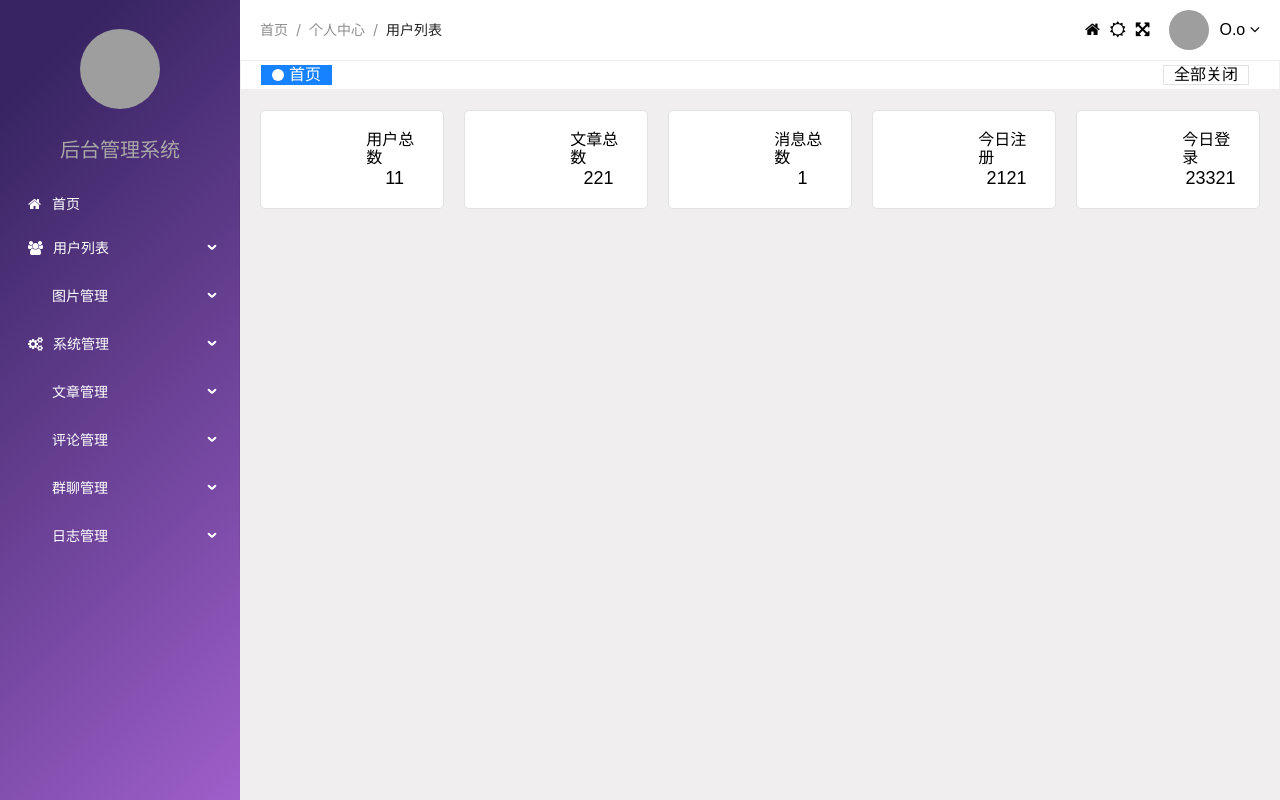
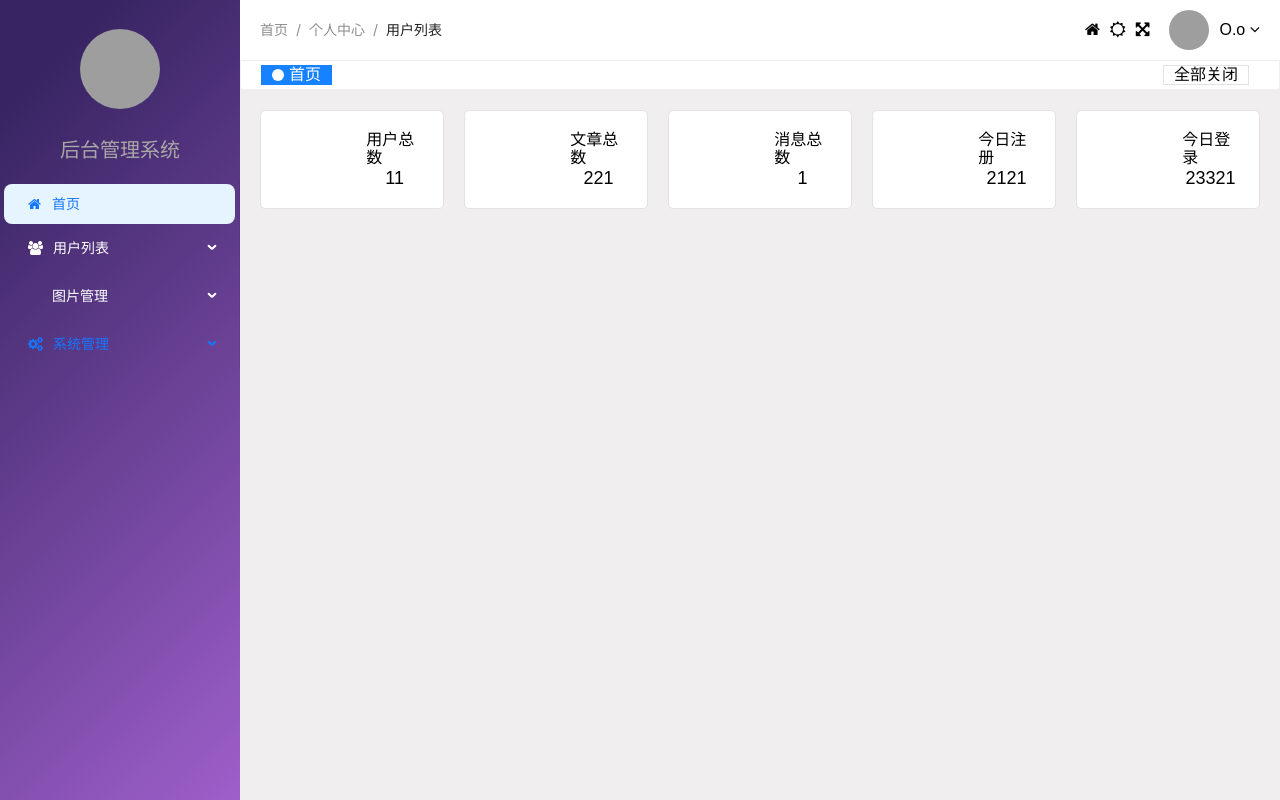
Before and after one commit to EchoHoo/gin-vue-blog, a Vue app in the folder gvb_admin/: page /admin/home in a window 1280 px wide. Built offline with nearby package versions, Linux system fonts and the light colour scheme; grey boxes are pictures that could not be loaded; a web font is replaced by a local one.

Commit message:
feat: tabs联动导航栏功能

```diff
--- a/gvb_admin/src/components/admin/gvb_aside_menu.vue
+++ b/gvb_admin/src/components/admin/gvb_aside_menu.vue
@@ -1,8 +1,10 @@
-<template>
+<!-- <template>
     <a-menu v-model:selectedKeys="selectedKeys"
             mode="inline"
             :inline-collapsed="false"
             @click="goto"
+            @openChange="onOpenChange"
+            :open-keys="data.openKeys"
     >
         <template v-for="menu in data.menuList" :key="menu.name">
             <a-menu-item :key="menu" v-if="menu.children.length === 0">
@@ -31,9 +33,9 @@
 <script setup>
 import { useStore } from '@/stores/store';
 import { reactive, ref } from 'vue';
-import {useRouter} from "vue-router";
+import {onBeforeRouteUpdate, useRoute, useRouter} from "vue-router";
 
-const selectedKeys = ref(["1"]);
+const selectedKeys = ref([]);
 const store = useStore();
 const data = reactive({
     menuList: [{
@@ -85,67 +87,67 @@ const data = reactive({
             },
 
         ]
-    },
-
-    {
-        id: 5,
-        icon: "iconfont icon-16",
-        title: "文章管理",
-        name: "",    // 路由名称
-        children: [
-            {
-                id: 13,
-                icon: "iconfont icon-wenzhang",
-                title: "文章列表",
-                name: "article_list",    // 路由名称
-            },
-        ]
-    },
-    {
-        id: 6,
-        icon: "iconfont icon-pinglunguanli",
-        title: "评论管理",
-        name: "",    // 路由名称
-        children: [
-            {
-                id: 14,
-                icon: "iconfont icon-jianyi",
-                title: "评论列表",
-                name: "comment_list",    // 路由名称
-            },
-        ]
-    },
-    {
-        id: 7,
-        icon: "iconfont icon-qunliaoguanli",
-        title: "群聊管理",
-        name: "",    // 路由名称
-        children: [
-            {
-                id: 15,
-                icon: "iconfont icon-jianyi",
-                title: "聊天记录",
-                name: "chat_list",    // 路由名称
-            },
-        ]
-    },
-    {
-        id: 8,
-        icon: "iconfont icon-bug-delay",
-        title: "日志管理",
-        name: "",    // 路由名称
-        children: [
-            {
-                id: 16,
-                icon: "iconfont icon-bug-delay",
-                title: "日志记录",
-                name: "log_list",    // 路由名称
-            },
-        ]
-    },
-    ]
+    },],
+    // {
+    //     id: 5,
+    //     icon: "iconfont icon-16",
+    //     title: "文章管理",
+    //     name: "",    // 路由名称
+    //     children: [
+    //         {
+    //             id: 13,
+    //             icon: "iconfont icon-wenzhang",
+    //             title: "文章列表",
+    //             name: "article_list",    // 路由名称
+    //         },
+    //     ]
+    // },
+    // {
+    //     id: 6,
+    //     icon: "iconfont icon-pinglunguanli",
+    //     title: "评论管理",
+    //     name: "",    // 路由名称
+    //     children: [
+    //         {
+    //             id: 14,
+    //             icon: "iconfont icon-jianyi",
+    //             title: "评论列表",
+    //             name: "comment_list",    // 路由名称
+    //         },
+    //     ]
+    // },
+    // {
+    //     id: 7,
+    //     icon: "iconfont icon-qunliaoguanli",
+    //     title: "群聊管理",
+    //     name: "",    // 路由名称
+    //     children: [
+    //         {
+    //             id: 15,
+    //             icon: "iconfont icon-jianyi",
+    //             title: "聊天记录",
+    //             name: "chat_list",    // 路由名称
+    //         },
+    //     ]
+    // },
+    // {
+    //     id: 8,
+    //     icon: "iconfont icon-bug-delay",
+    //     title: "日志管理",
+    //     name: "",    // 路由名称
+    //     children: [
+    //         {
+    //             id: 16,
+    //             icon: "iconfont icon-bug-delay",
+    //             title: "日志记录",
+    //             name: "log_list",    // 路由名称
+    //         },
+    //     ]
+    // }],
+    openKeys: []
 })
 const router = useRouter()
+const route  = useRoute()
 function goto({item,key,keyPath}){
     store.addTab({
         name:key.name,
@@ -157,6 +159,35 @@ function goto({item,key,keyPath}){
 
 }
 
+function onOpenChange(openKeys){
+    const latestOpenKey = openKeys.find(key => data.openKeys.indexOf(key) === -1);
+    data.openKeys = latestOpenKey ? [latestOpenKey] : [];
+}
+function loadRoute(name){
+    if (name === undefined){
+        name = route.name
+    }
+    for (const menu of data.menuList){
+        if(menu.name === name){
+            selectedKeys.value = [menu]
+            return
+        }
+        for (const sub_menu of menu.children){
+            if(sub_menu.name === name){
+                // 找到ID ，展开菜单
+                selectedKeys.value = [sub_menu]
+                data.openKeys = [menu.id]
+                return
+            }
+        }
+
+    }
+}
+onBeforeRouteUpdate((to, from, next) => {
+    loadRoute(to.name)
+    next()
+})
+loadRoute()
 </script>
 
 <style scoped>
@@ -171,4 +202,160 @@ function goto({item,key,keyPath}){
 .ant-menu-submenu.ant-menu-submenu-inline{
   color: white;
 }
+/* .ant-menu-submenu-selected{
+    color: inherit;
+} */
+
+.ant-menu .ant-menu-submenu.ant-menu-submenu-selected {
+    color: inherit !important;
+}
+
+
+</style> -->
+
+<template>
+    <a-menu v-model:selectedKeys="selectedKeys" mode="inline" :inline-collapsed="false" @click="goto"
+        @openChange="onOpenChange" :open-keys="data.openKeys">
+        <template v-for="menu in data.menuList" :key="menu.name">
+            <a-menu-item :key="menu" v-if="menu.children.length === 0">
+                <template #icon>
+                    <i :class="'fa ' + menu.icon"></i>
+                </template>
+                <span>{{ menu.title }}</span>
+            </a-menu-item>
+            <a-sub-menu :key="menu.id" v-else>
+                <template #icon>
+                    <i :class="'fa ' + menu.icon"></i>
+                </template>
+                <template #title>{{ menu.title }}</template>
+                <a-menu-item v-for="sub_menu in menu.children" :key="sub_menu">
+                    <template #icon>
+                        <i :class="'fa ' + sub_menu.icon"></i>
+                    </template>
+                    <span> {{ sub_menu.title }}</span>
+                </a-menu-item>
+            </a-sub-menu>
+        </template>
+    </a-menu>
+</template>
+
+<script setup>
+import { useStore } from '@/stores/store';
+import { reactive, ref } from 'vue';
+import { onBeforeRouteUpdate, useRoute, useRouter } from "vue-router";
+
+const selectedKeys = ref([]);
+const store = useStore();
+const data = reactive({
+    menuList: [{
+        id: 1,
+        icon: "fa-home",
+        title: "首页",
+        name: "home",
+        children: []
+    },
+    {
+        id: 2,
+        icon: "fa-users",
+        title: "用户列表",
+        name: "",
+        children: [{
+            id: 10,
+            icon: "fa-list",
+            title: "用户管理",
+            name: "user_list",
+        },]
+    },
+    {
+        id: 3,
+        icon: "iconfont icon-tupianguanli1",
+        title: "图片管理",
+        name: "",
+        children: [{
+            id: 12,
+            icon: "iconfont icon-tupianguanli1",
+            title: "图片列表",
+            name: "image_list",
+        },]
+    },
+    {
+        id: 4,
+        icon: "fa-cogs",
+        title: "系统管理",
+        name: "",
+        children: [{
+            id: 11,
+            icon: "fa-cog",
+            title: "系统配置",
+            name: "system_list",
+        },]
+    },
+    ],
+    openKeys: []
+});
+const router = useRouter();
+const route = useRoute();
+
+function goto({
+    item,
+    key,
+    keyPath
+}) {
+    store.addTab({
+        name: key.name,
+        title: key.title
+    });
+    router.push({
+        name: key.name
+    });
+}
+
+function onOpenChange(openKeys) {
+    const latestOpenKey = openKeys.find(key => data.openKeys.indexOf(key) === -1);
+    data.openKeys = latestOpenKey ? [latestOpenKey] : [];
+}
+
+function loadRoute(name) {
+    if (name === undefined) {
+        name = route.name;
+    }
+    for (const menu of data.menuList) {
+        if (menu.name === name) {
+            selectedKeys.value = [menu];
+            return;
+        }
+        for (const sub_menu of menu.children) {
+            if (sub_menu.name === name) {
+                selectedKeys.value = [sub_menu];
+                data.openKeys = [menu.id];
+                return;
+            }
+        }
+    }
+}
+
+onBeforeRouteUpdate((to, from, next) => {
+    loadRoute(to.name);
+    next();
+});
+
+loadRoute();
+</script>
+
+<style>
+.ant-menu {
+    background-color: transparent;
+    color: white;
+}
+
+.ant-menu-submenu-arrow {
+    color: white;
+}
+
+.ant-menu-submenu.ant-menu-submenu-inline {
+    color: white;
+}
+.ant-menu .ant-menu-submenu.ant-menu-submenu-selected {
+    color: inherit !important;
+}
 </style>
```
